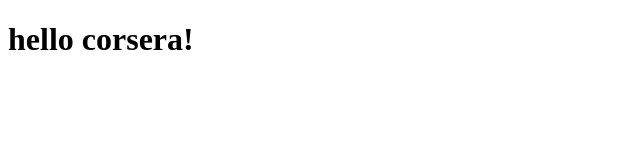
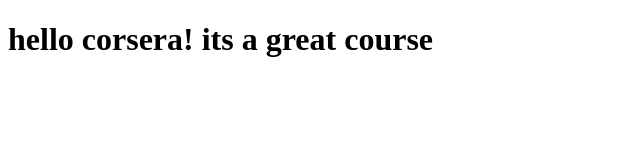
Before and after one commit to vineetcoder5/corsera-web, a plain HTML site: page site/index.html in a window 1280 px wide. Shown: the whole page, without its empty margins (0-640 px from the left). Drawn offline with Linux system fonts and the light colour scheme.

Commit message:
my second page

```diff
--- a/site/index.html
+++ b/site/index.html
@@ -4,6 +4,6 @@
         <title>hello corsera</title>
     </hear>
     <body>
-        <h1>hello corsera!</h1>
+        <h1>hello corsera! its a great course</h1>
     </body>
 </html>
```
